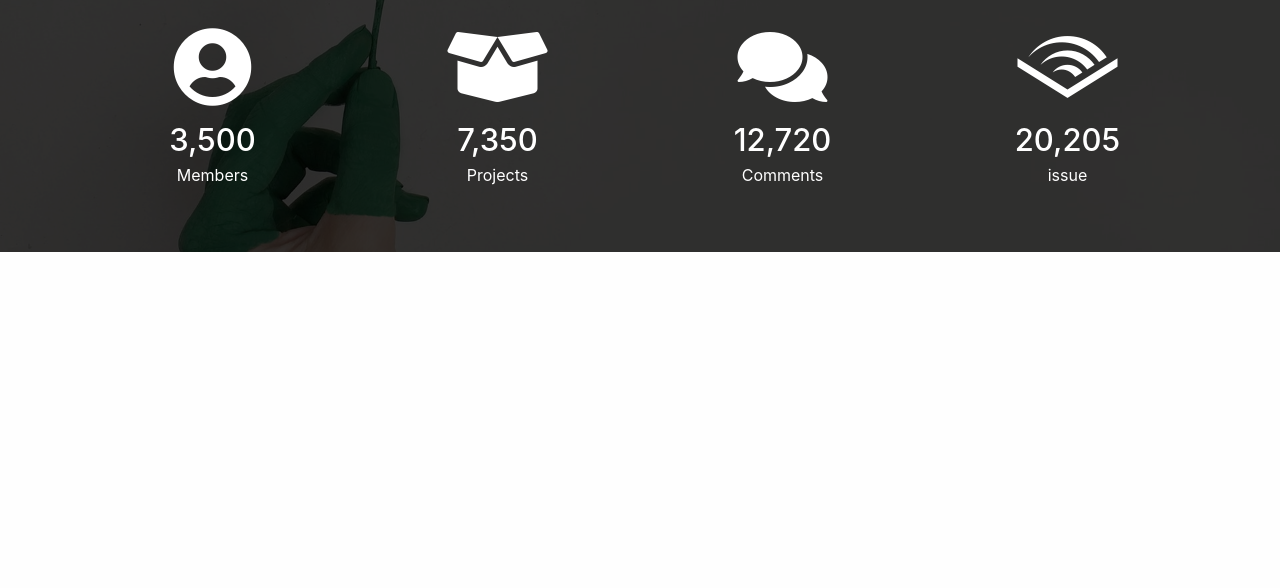
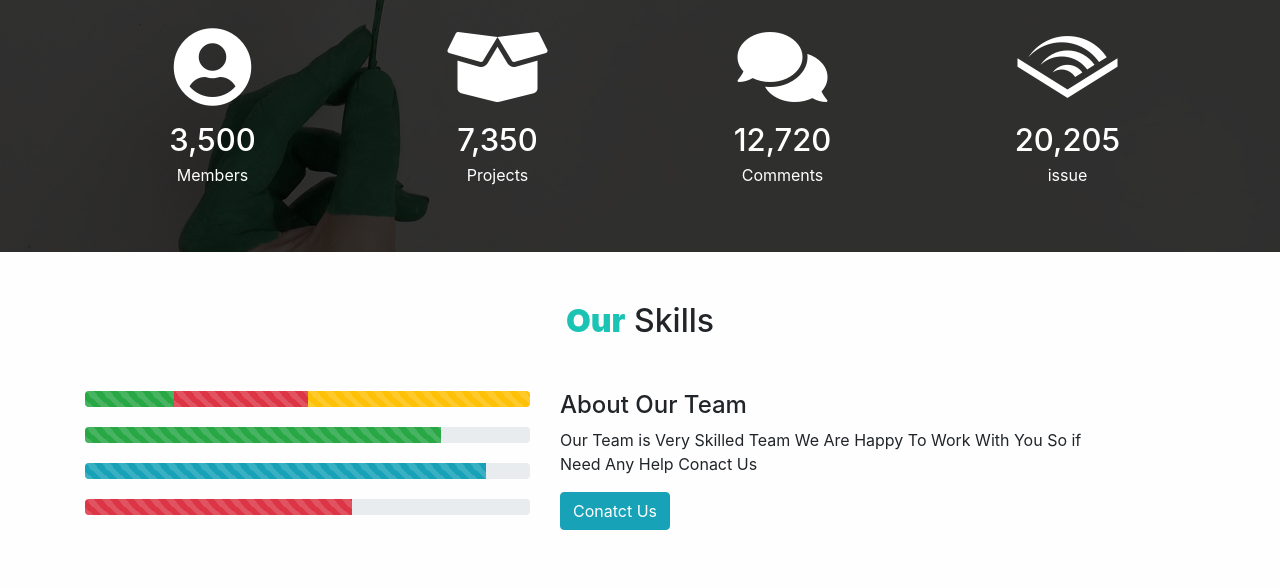
Before and after one commit to FlapJack-Eva/BootStrap3-Template1, a plain HTML site: page index.html in a window 1280 px wide. Shown: the part 3980-4568 px from the top of the page. Drawn offline with Linux system fonts and the light colour scheme.

Commit message:
Added Our-Skills Section

```diff
--- a/css/custom.css
+++ b/css/custom.css
@@ -203,3 +203,18 @@ section.statistics .stats p {
     margin: 0;
     font-size: 31px;
 }
+
+/*Our-Skills*/
+section.skills {
+    padding-top: 50px;
+    padding-bottom: 50px;
+}
+
+section.skills h2 {
+    margin-bottom: 50px;
+}
+
+section.skills .skills-progress .progress {
+
+    margin-bottom: 20px;
+}
--- a/index.html
+++ b/index.html
@@ -341,6 +341,44 @@
       </div>
     </section>
 
+    <!-- Section Skills -->
+    <section class="skills">
+      <div class="container">
+        <h2 class="text-center"><span class="maincolor">Our</span> Skills</h2>
+        <div class="row">
+
+          <!-- Skills-Progress -->
+          <div class="col-md-5">
+            <div class="skills-progress">
+              <div class="progress">
+                <div class="progress-bar bg-success progress-bar-striped progress-bar-animated" role="progressbar" aria-valuenow="20" aria-valuemin="0" aria-valuemax="100" style="width: 20%"></div>
+                <div class="progress-bar bg-danger progress-bar-striped progress-bar-animated" role="progressbar" aria-valuenow="30" aria-valuemin="0" aria-valuemax="100" style="width: 30%"></div>
+                <div class="progress-bar bg-warning progress-bar-striped progress-bar-animated" role="progressbar" aria-valuenow="30" aria-valuemin="0" aria-valuemax="100" style="width: 50%"></div>
+              </div>
+              <div class="progress">
+                <div class="progress-bar bg-success progress-bar-striped" role="progressbar" aria-valuenow="80" aria-valuemin="0" aria-valuemax="100" style="width: 80%"></div>
+              </div>
+              <div class="progress">
+                <div class="progress-bar bg-info progress-bar-striped" role="progressbar" aria-valuenow="30" aria-valuemin="0" aria-valuemax="100" style="width: 90%"></div>
+              </div>
+              <div class="progress">
+                <div class="progress-bar bg-danger progress-bar-striped" role="progressbar" aria-valuenow="20" aria-valuemin="0" aria-valuemax="100" style="width: 60%"></div>
+              </div>
+            </div>
+          </div>
+
+          <!-- Skills-Content -->
+          <div class="col-md-6 col-md-offset-1">
+            <div class="skills-content">
+              <h4>About Our Team</h4>
+              <p>Our Team is Very Skilled Team We Are Happy To Work With You So if Need Any Help Conact Us</p>
+              <button class="btn btn-info">Conatct Us</button>
+            </div>
+          </div>
+        </div>
+      </div>
+    </section>
+
     <!-- Jquery -->
     <script src="js/jQuery v3.3.1.js"></script>
 
```
